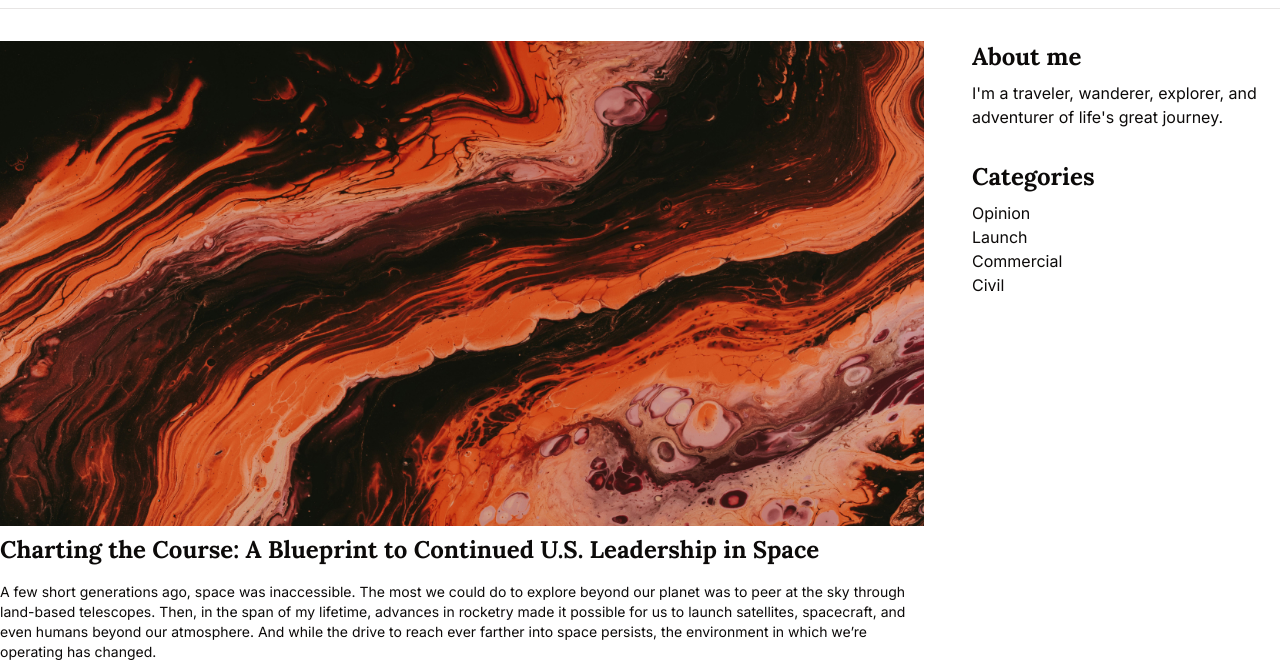
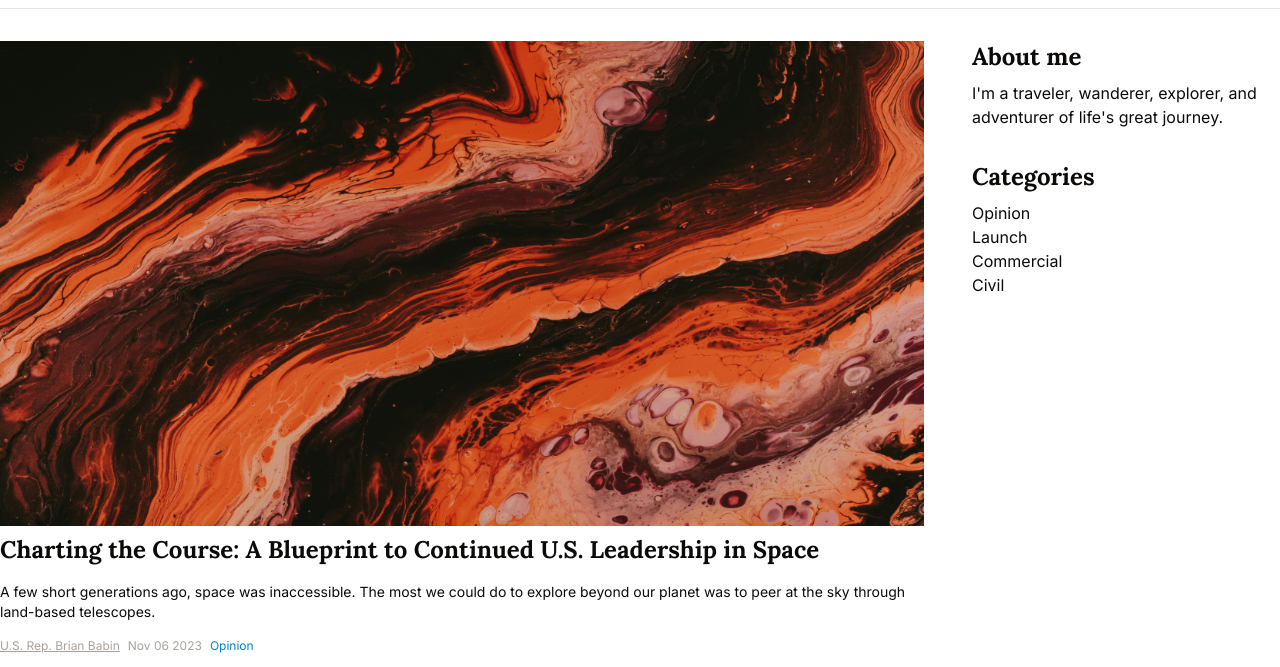
Before and after one commit to hessamkhoobkar/sno, an Astro site: page /homepages/one-column-sidebar in a window 1280 px wide. Shown: the part 96-763 px from the top of the page. Built offline with nearby package versions, Linux system fonts and the light colour scheme; Astro itself is replaced by a stand-in of ours.

Commit message:
update content

```diff
--- a/src/content/news/charting-the-course-a-blueprint-to-continued-u-s-leadership-in-space.md
+++ b/src/content/news/charting-the-course-a-blueprint-to-continued-u-s-leadership-in-space.md
@@ -1,6 +1,6 @@
 ---
 title: 'Charting the Course: A Blueprint to Continued U.S. Leadership in Space'
-description: 'A few short generations ago, space was inaccessible. The most we could do to explore beyond our planet was to peer at the sky through land-based telescopes. Then, in the span of my lifetime, advances in rocketry made it possible for us to launch satellites, spacecraft, and even humans beyond our atmosphere. And while the drive to reach ever farther into space persists, the environment in which we’re operating has changed.'
+description: 'A few short generations ago, space was inaccessible. The most we could do to explore beyond our planet was to peer at the sky through land-based telescopes.'
 pubDate: 'Nov 06 2023'
 heroImage: '/news/opinion-post-04.jpg'
 tags: ["Opinion"]
```
